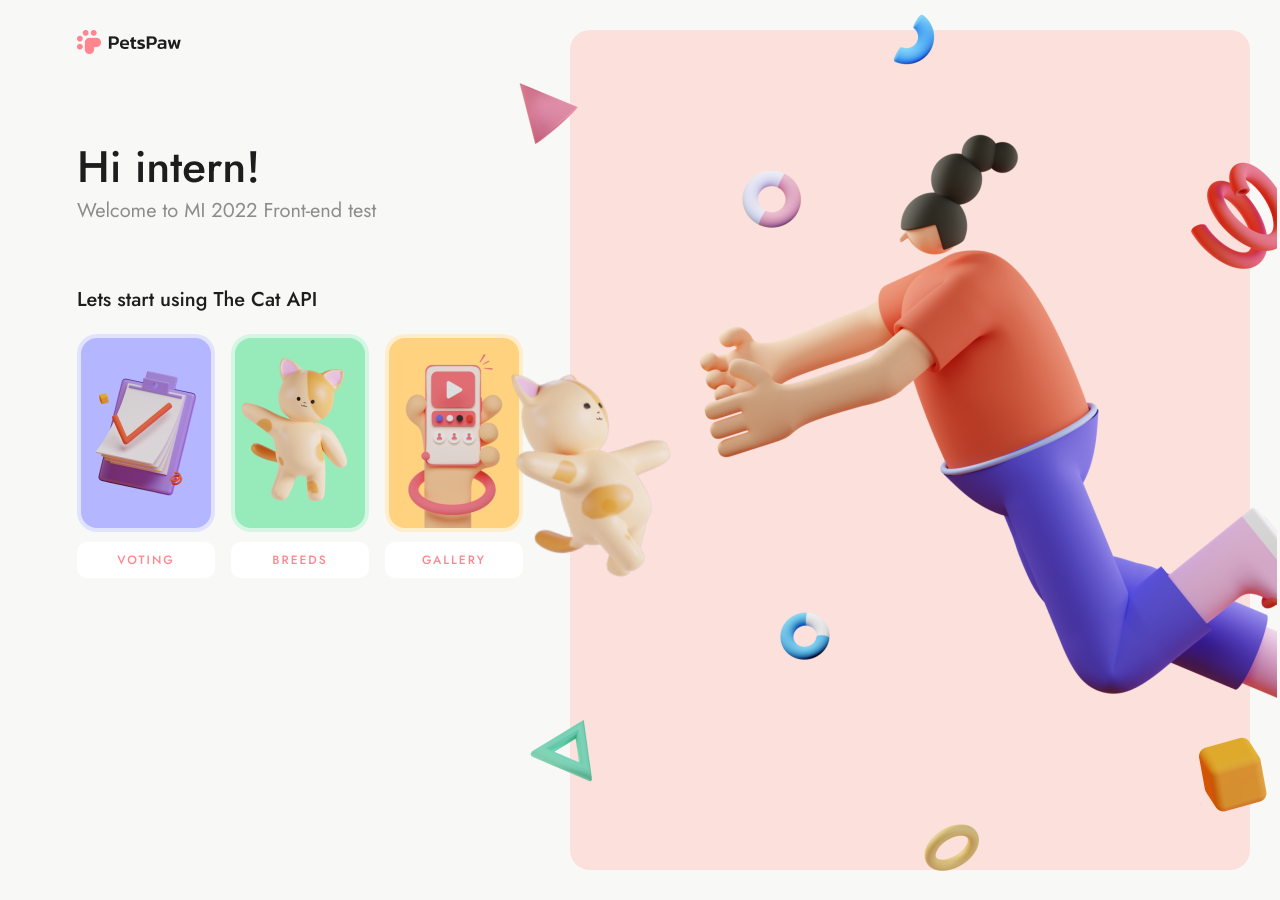
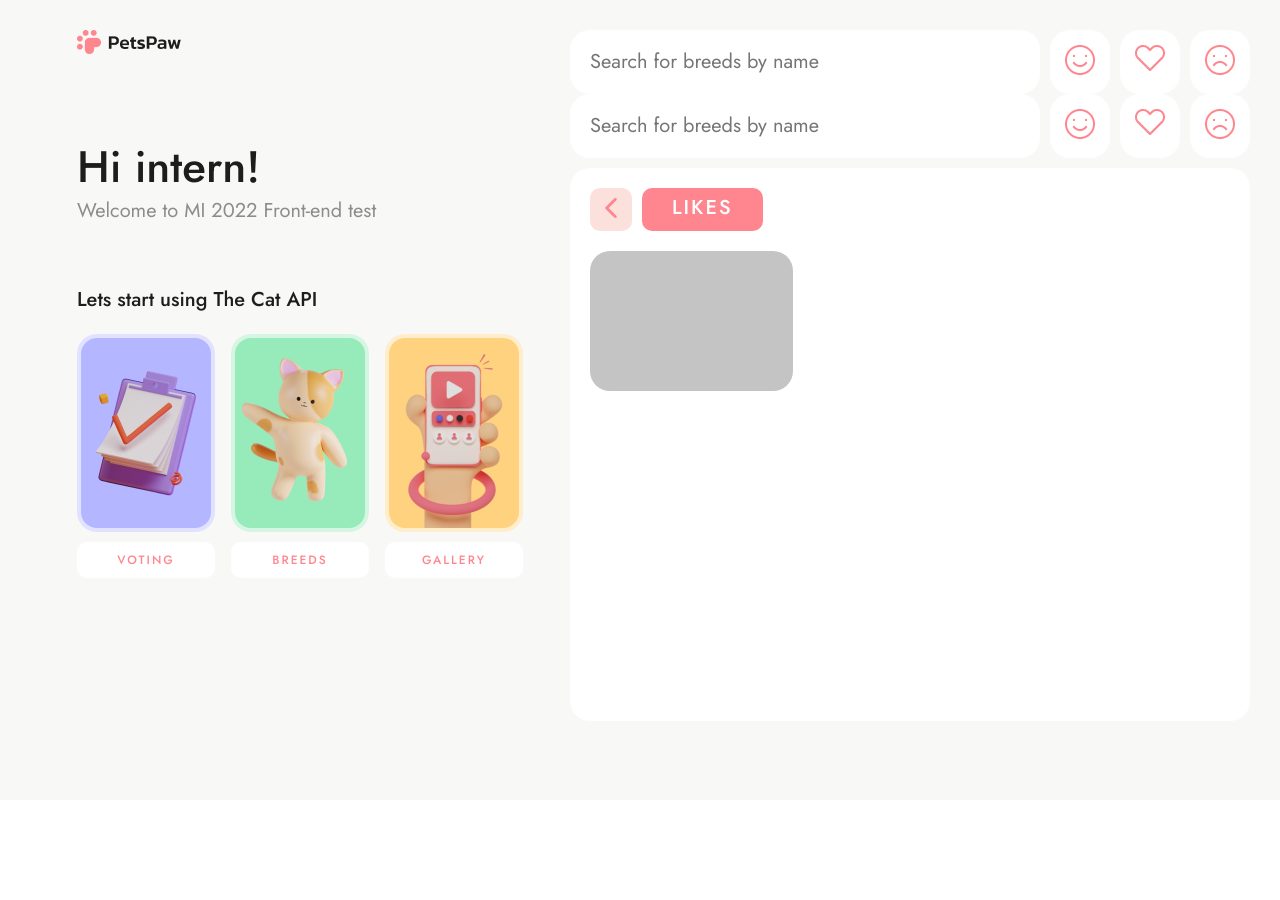
Before and after one commit to ostandrey/react-pets, a React (Create React App) app: page /likes in a window 1280 px wide. Before the commit this address led to /home. After the commit the page ends 800 px from the top, so only its background shows below. Built offline with nearby package versions, Linux system fonts and the light colour scheme.

Commit message:
Create pages Likes, Dislikes, Favorites

```diff
--- a/src/App.js
+++ b/src/App.js
@@ -3,6 +3,7 @@ import "./styles/App.css";
 import {BrowserRouter as Router} from "react-router-dom";
 import Navigation from "./components/Navigation/Navigation";
 import AppRouter from "./components/AppRouter";
+import Header from "./components/Header/Header";
 
 
 function App() {
@@ -10,7 +11,11 @@ function App() {
     <div className="App">
         <Router>
             <Navigation/>
-            <AppRouter/>
+            <div>
+                <Header/>
+                <AppRouter/>
+            </div>
+
         </Router>
     </div>
   );
--- a/src/components/AppRouter.jsx
+++ b/src/components/AppRouter.jsx
@@ -5,6 +5,9 @@ import Voting from "../pages/Voting/Voting";
 import Breeds from "../pages/Breeds/Breeds";
 import Gallery from "../pages/Gallery/Gallery";
 import BreedIdPage from "../pages/BreedIdPage/BreedIdPage";
+import Favourites from "../pages/Favourites/Favourites";
+import Likes from "../pages/Likes/Likes";
+import Dislikes from "../pages/Dislikes/Dislikes";
 
 const AppRouter = () => {
     return (
@@ -14,6 +17,9 @@ const AppRouter = () => {
             <Route exact path="/breeds"  element={<Breeds />}/>
             <Route exact path="/breeds/:name"  element={<BreedIdPage />}/>
             <Route exact path="/gallery"  element={<Gallery />}/>
+            <Route path="/favourites" element={<Favourites />}/>
+            <Route path="/likes" element={<Likes />}/>
+            <Route path="/dislikes" element={<Dislikes />}/>
             {/*<Route path="/error"  element={<Error />}/>*/}
             <Route path='*' element={<Navigate replace to="/home" />}/>
         </Routes>
--- a/src/components/Header/Header.jsx
+++ b/src/components/Header/Header.jsx
@@ -1,7 +1,7 @@
 import React, {useState} from 'react';
 import classes from "./Header.module.css";
-import MyButton from "../UI/MyButton";
 import MyInput from "../UI/MyInput";
+import {Link} from "react-router-dom";
 
 const Header = ({value, onChange}) => {
     return (
@@ -11,16 +11,15 @@ const Header = ({value, onChange}) => {
                 onChange={onChange}
                 className={classes.search_bar}
             />
-            {/*    Links*/}
-            <MyButton className={classes.reaction_link}>
+            <Link to="/likes" className={classes.reaction_link}>
                 <img src={require("../../assets/smiley.png")} alt="good smiley"/>
-            </MyButton>
-            <MyButton className={classes.reaction_link}>
+            </Link>
+            <Link to="/favourites" className={classes.reaction_link}>
                 <img src={require("../../assets/heart.png")} alt="heart"/>
-            </MyButton>
-            <MyButton className={classes.reaction_link}>
+            </Link>
+            <Link to="/dislikes" className={classes.reaction_link}>
                 <img src={require("../../assets/bad-smiley.png")} alt="bad smiley"/>
-            </MyButton>
+            </Link>
         </div>
     );
 };
--- /dev/null
+++ b/src/pages/Dislikes/Dislikes.jsx
@@ -0,0 +1,22 @@
+import React from 'react';
+import Header from "../../components/Header/Header";
+import classes from "./Dislikes.module.css";
+import Breadcrumb from "../../components/Breadcrumb/Breadcrumb";
+
+const Dislikes = () => {
+    return (
+        <div>
+            <Header/>
+            <section className={classes.content_wrapper}>
+                <div className={classes.control_panel}>
+                    <Breadcrumb/>
+                </div>
+                <div className={classes.grid_container}>
+                    <div className={classes.container}></div>
+                </div>
+            </section>
+        </div>
+    );
+};
+
+export default Dislikes;
--- /dev/null
+++ b/src/pages/Dislikes/Dislikes.module.css
@@ -0,0 +1,34 @@
+.content_wrapper {
+    width: 680px;
+    margin-top: 10px;
+    padding: 20px;
+    background: #FFFFFF;
+    border-radius: 20px;
+}
+
+.control_panel {
+    display: flex;
+    justify-content: space-between;
+    gap: 10px;
+}
+
+.grid_container {
+    display: grid;
+    grid-template-columns: 1fr 1fr 1fr;
+    grid-template-rows: 1fr 1fr 1fr;
+    gap: 15px;
+    grid-template-areas:
+    "div1 div2 div3"
+    "div1 div5 div5"
+    "div4 div5 div5";
+    margin-top: 20px;
+}
+
+.container {
+    height: 140px;
+    text-align: center;
+    position: relative;
+    cursor: pointer;
+    background-color: #C4C4C4;
+    border-radius: 20px;
+}
--- /dev/null
+++ b/src/pages/Favourites/Favourites.jsx
@@ -0,0 +1,22 @@
+import React from 'react';
+import Header from "../../components/Header/Header";
+import classes from "./Favourites.module.css";
+import Breadcrumb from "../../components/Breadcrumb/Breadcrumb";
+
+const Favourites = () => {
+    return (
+        <div>
+            <Header/>
+            <section className={classes.content_wrapper}>
+                <div className={classes.control_panel}>
+                    <Breadcrumb/>
+                </div>
+                <div className={classes.grid_container}>
+                    <div className={classes.container}></div>
+                </div>
+            </section>
+        </div>
+    );
+};
+
+export default Favourites;
--- /dev/null
+++ b/src/pages/Favourites/Favourites.module.css
@@ -0,0 +1,34 @@
+.content_wrapper {
+    width: 680px;
+    margin-top: 10px;
+    padding: 20px;
+    background: #FFFFFF;
+    border-radius: 20px;
+}
+
+.control_panel {
+    display: flex;
+    justify-content: space-between;
+    gap: 10px;
+}
+
+.grid_container {
+    display: grid;
+    grid-template-columns: 1fr 1fr 1fr;
+    grid-template-rows: 1fr 1fr 1fr;
+    gap: 15px;
+    grid-template-areas:
+    "div1 div2 div3"
+    "div1 div5 div5"
+    "div4 div5 div5";
+    margin-top: 20px;
+}
+
+.container {
+    height: 140px;
+    text-align: center;
+    position: relative;
+    cursor: pointer;
+    background-color: #C4C4C4;
+    border-radius: 20px;
+}
--- /dev/null
+++ b/src/pages/Likes/Likes.jsx
@@ -0,0 +1,22 @@
+import React from 'react';
+import Header from "../../components/Header/Header";
+import classes from "./Likes.module.css";
+import Breadcrumb from "../../components/Breadcrumb/Breadcrumb";
+
+const Likes = () => {
+    return (
+        <div>
+            <Header/>
+            <section className={classes.content_wrapper}>
+                <div className={classes.control_panel}>
+                    <Breadcrumb/>
+                </div>
+                <div className={classes.grid_container}>
+                    <div className={classes.container}></div>
+                </div>
+            </section>
+        </div>
+    );
+};
+
+export default Likes;
--- /dev/null
+++ b/src/pages/Likes/Likes.module.css
@@ -0,0 +1,34 @@
+.content_wrapper {
+    width: 680px;
+    margin-top: 10px;
+    padding: 20px;
+    background: #FFFFFF;
+    border-radius: 20px;
+}
+
+.control_panel {
+    display: flex;
+    justify-content: space-between;
+    gap: 10px;
+}
+
+.grid_container {
+    display: grid;
+    grid-template-columns: 1fr 1fr 1fr;
+    grid-template-rows: 1fr 1fr 1fr;
+    gap: 15px;
+    grid-template-areas:
+    "div1 div2 div3"
+    "div1 div5 div5"
+    "div4 div5 div5";
+    margin-top: 20px;
+}
+
+.container {
+    height: 140px;
+    text-align: center;
+    position: relative;
+    cursor: pointer;
+    background-color: #C4C4C4;
+    border-radius: 20px;
+}
```
